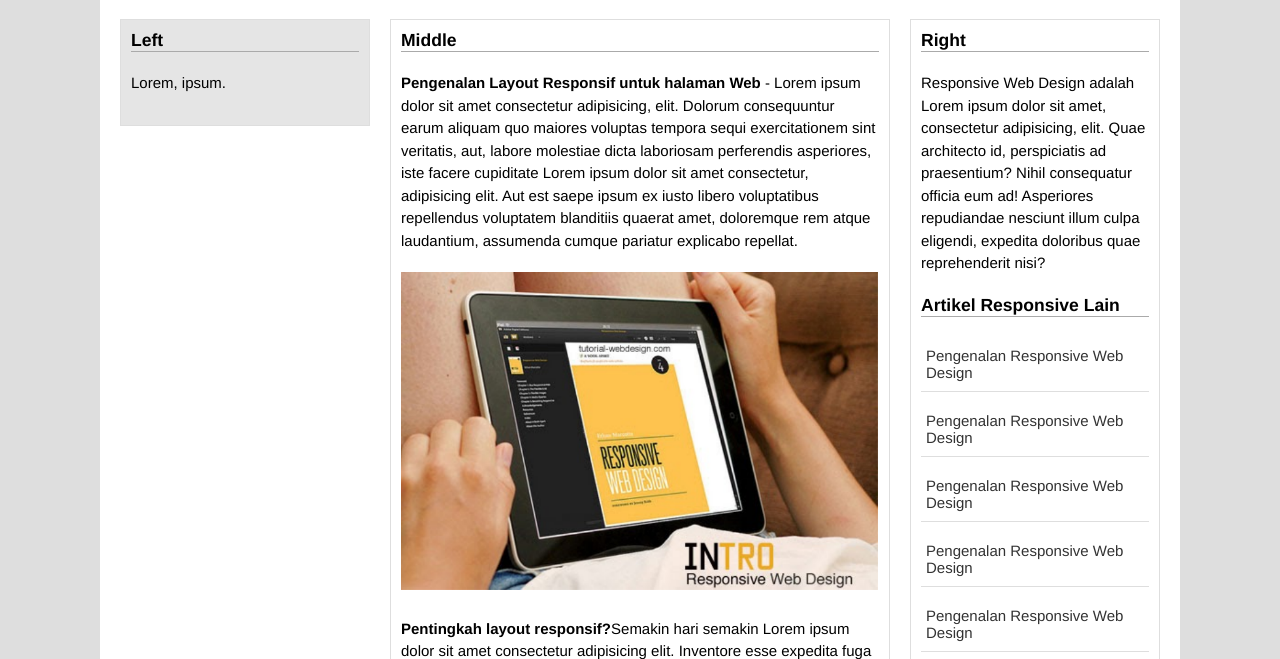
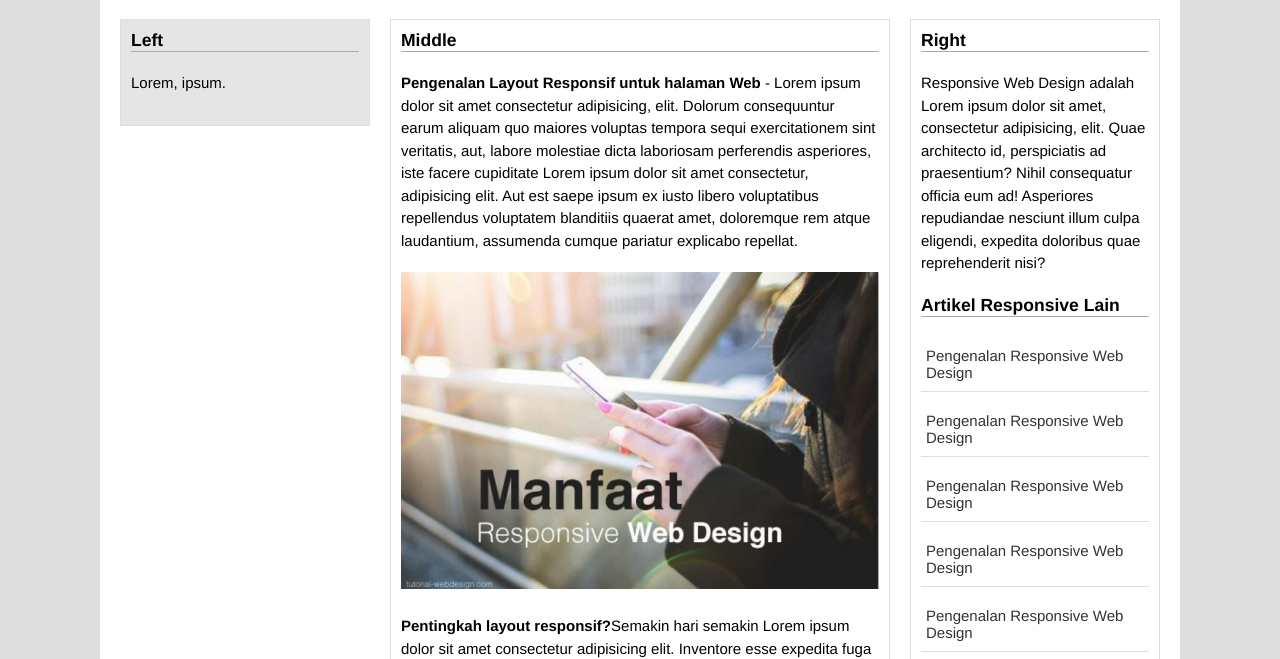
Before and after one commit to AlfiansyahAdiP-akunbaru/WebResponsive, a plain HTML site: page Index.html in a window 1280 px wide. Shown: the part 114-773 px from the top of the page. Drawn offline with Linux system fonts and the light colour scheme.

Commit message:
Update Index.html

```diff
--- a/Index.html
+++ b/Index.html
@@ -25,7 +25,7 @@
             <div class="middle">
             	<h3>Middle</h3>
             	<p><strong>Pengenalan Layout Responsif untuk halaman Web</strong> - Lorem ipsum dolor sit amet consectetur adipisicing, elit. Dolorum consequuntur earum aliquam quo maiores voluptas tempora sequi exercitationem sint veritatis, aut, labore molestiae dicta laboriosam perferendis asperiores, iste facere cupiditate Lorem ipsum dolor sit amet consectetur, adipisicing elit. Aut est saepe ipsum ex iusto libero voluptatibus repellendus voluptatem blanditiis quaerat amet, doloremque rem atque laudantium, assumenda cumque pariatur explicabo repellat.</p>
-            	<p><img src="gambar2.png" alt=""></p>
+            	<p><img src="gambar1.JPG" alt=""></p>
             	<p><b>Pentingkah layout responsif?</b>Semakin hari semakin Lorem ipsum dolor sit amet consectetur adipisicing elit. Inventore esse expedita fuga et tempore architecto, delectus vitae natus doloremque. Necessitatibus aperiam officiis a nisi, impedit minima est doloremque deleniti, maiores Lorem ipsum dolor sit amet consectetur adipisicing. Lorem, ipsum, dolor.</p><p><img src="gambar1.png" alt=""></p>
             </div>
 
```
